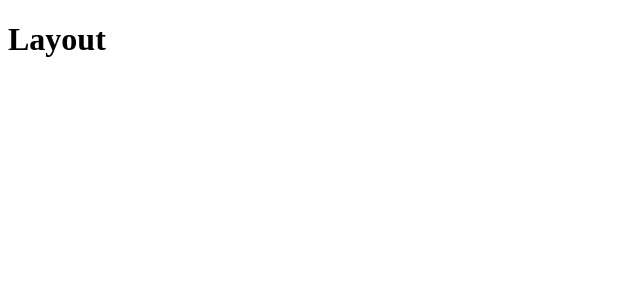
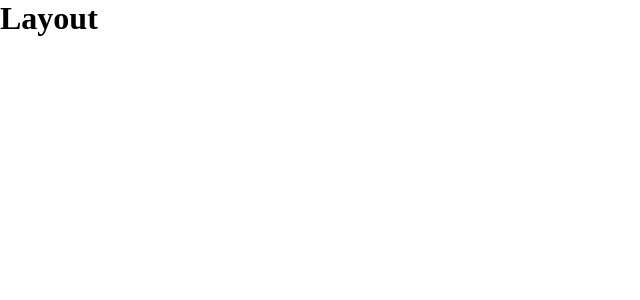
Before and after one commit to tompra/mixing, a React (Vite) app: page / in a window 1280 px wide. Shown: the top 300 px of the page, without its empty margins (0-640 px from the left). Built offline with nearby package versions, Linux system fonts and the light colour scheme.

Commit message:
global css

```diff
--- a/src/index.css
+++ b/src/index.css
@@ -0,0 +1,6 @@
+*,
+html {
+    box-sizing: border-box;
+    margin: 0;
+    padding: 0;
+}
```
